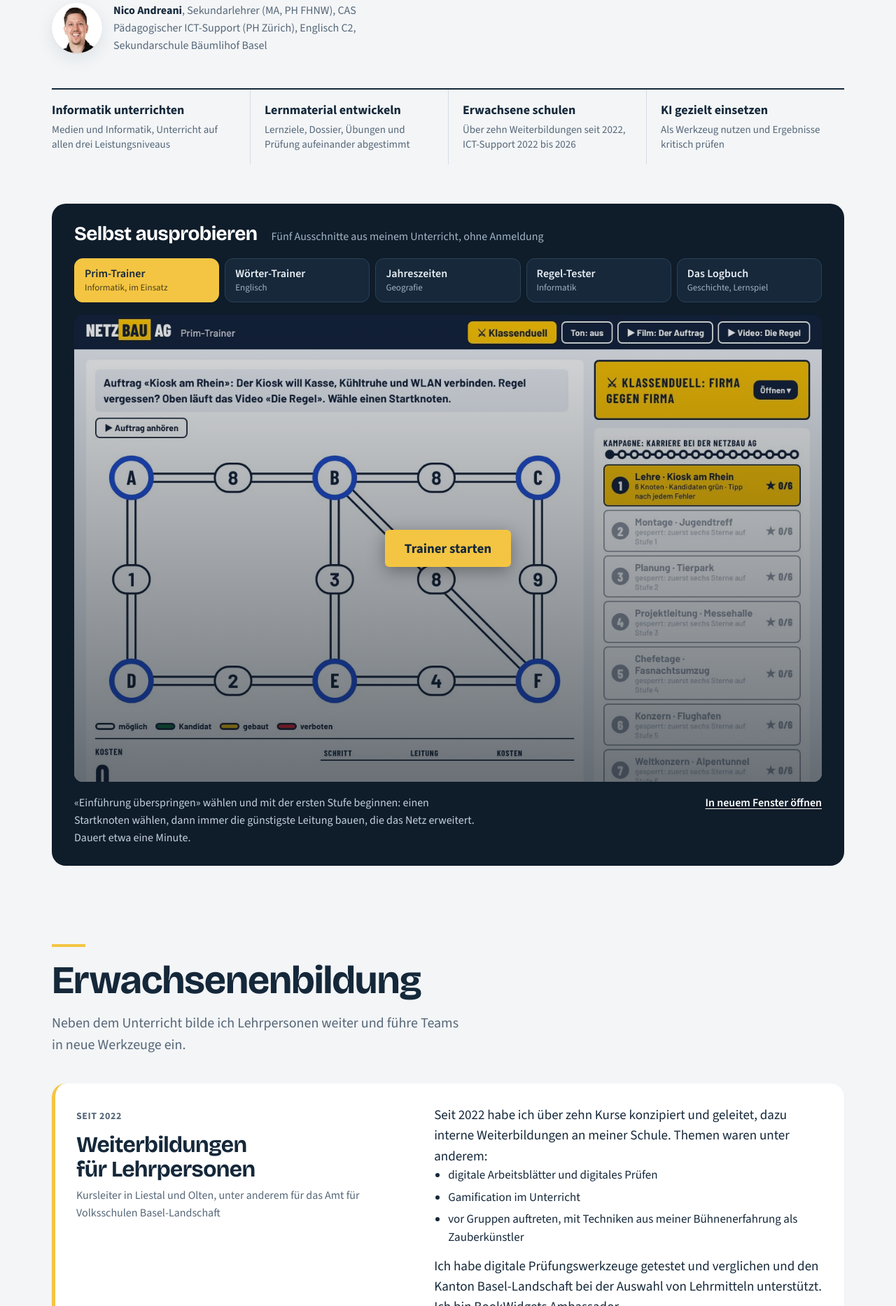
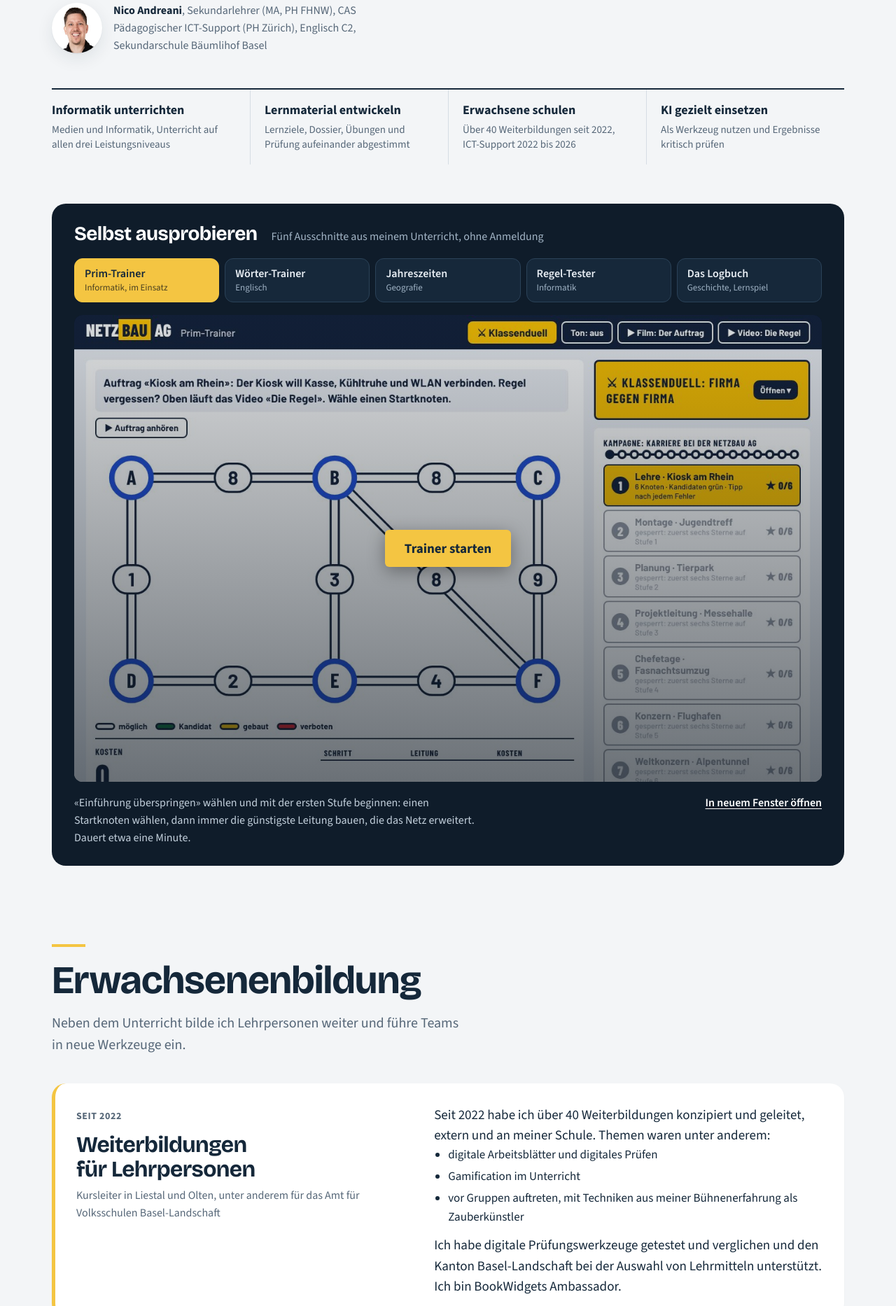
Before and after one commit to zauberernico-sys/portfolio, a plain HTML site: page index.html in a window 1280 px wide. Shown: the part 758-2624 px from the top of the page at 70% size. Drawn offline with nearby package versions, Linux system fonts and the light colour scheme.

Commit message:
Weiterbildungen: über 40 statt über zehn
Co-Authored-By: Claude Opus 5.5 <noreply@anthropic.com>
Claude-Session: https://claude.ai/code/session_014XkfFDuSjJmJmkreTr4ADN

```diff
--- a/index.html
+++ b/index.html
@@ -263,7 +263,7 @@ footer p{max-width:none;margin:0}
     <nav class="focus" aria-label="Schwerpunkte">
       <a href="#netzbau"><b>Informatik unterrichten</b><span>Medien und Informatik, Unterricht auf allen drei Leistungsniveaus</span></a>
       <a href="#projekte"><b>Lernmaterial entwickeln</b><span>Lernziele, Dossier, Übungen und Prüfung aufeinander abgestimmt</span></a>
-      <a href="#erwachsene"><b>Erwachsene schulen</b><span>Über zehn Weiterbildungen seit 2022, ICT-Support 2022 bis 2026</span></a>
+      <a href="#erwachsene"><b>Erwachsene schulen</b><span>Über 40 Weiterbildungen seit 2022, ICT-Support 2022 bis 2026</span></a>
       <a href="#ki"><b>KI gezielt einsetzen</b><span>Als Werkzeug nutzen und Ergebnisse kritisch prüfen</span></a>
     </nav>
 
@@ -298,7 +298,7 @@ footer p{max-width:none;margin:0}
             <p class="subject">Kursleiter in Liestal und Olten, unter anderem für das Amt für Volksschulen Basel-Landschaft</p>
           </div>
           <div>
-            <p>Seit 2022 habe ich über zehn Kurse konzipiert und geleitet, dazu interne Weiterbildungen an meiner Schule. Themen waren unter anderem:</p>
+            <p>Seit 2022 habe ich über 40 Weiterbildungen konzipiert und geleitet, extern und an meiner Schule. Themen waren unter anderem:</p>
             <ul>
               <li>digitale Arbeitsblätter und digitales Prüfen</li>
               <li>Gamification im Unterricht</li>
```
Also changed, not shown: roche/index.html (+1 -1 lines), 1 other file.
